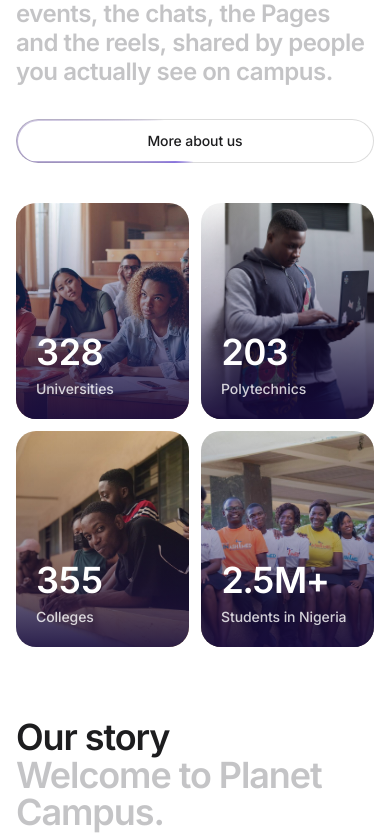
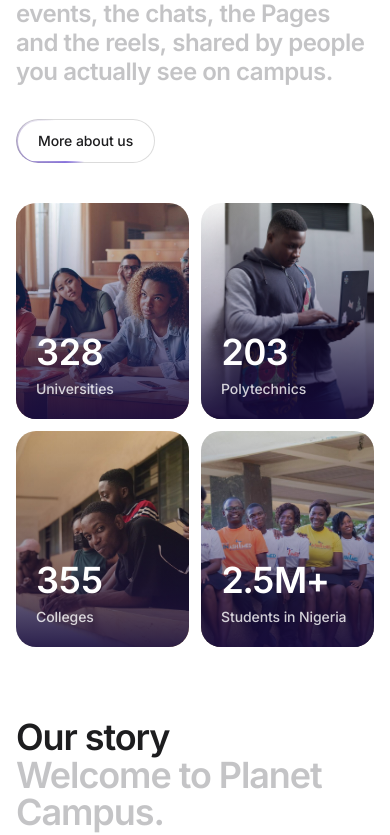
Before and after one commit to linkmycampus/landing, a React (Vite) app: page / in a window 390 px wide. Shown: the part 973-1808 px from the top of the page. Built offline with nearby package versions, Linux system fonts and the light colour scheme; a web font is replaced by a local one.

Commit message:
Fix full-width 'More about us' on mobile; make app section white

```diff
--- a/src/components/home/Intro.tsx
+++ b/src/components/home/Intro.tsx
@@ -29,7 +29,7 @@ export default function Intro() {
               actually see on campus.
             </span>
           </h2>
-          <Link to="/about" className="btn-ring shrink-0">
+          <Link to="/about" className="btn-ring w-fit shrink-0">
             More about us
           </Link>
         </Reveal>
--- a/src/components/home/Showcase.tsx
+++ b/src/components/home/Showcase.tsx
@@ -84,7 +84,7 @@ export default function Showcase() {
       ref={ref}
       id="app"
       aria-labelledby="showcase-title"
-      className="overflow-hidden bg-surface py-[clamp(72px,10vw,144px)]"
+      className="overflow-hidden py-[clamp(72px,10vw,144px)]"
       onMouseEnter={() => setHovering(true)}
       onMouseLeave={() => setHovering(false)}
     >
```
